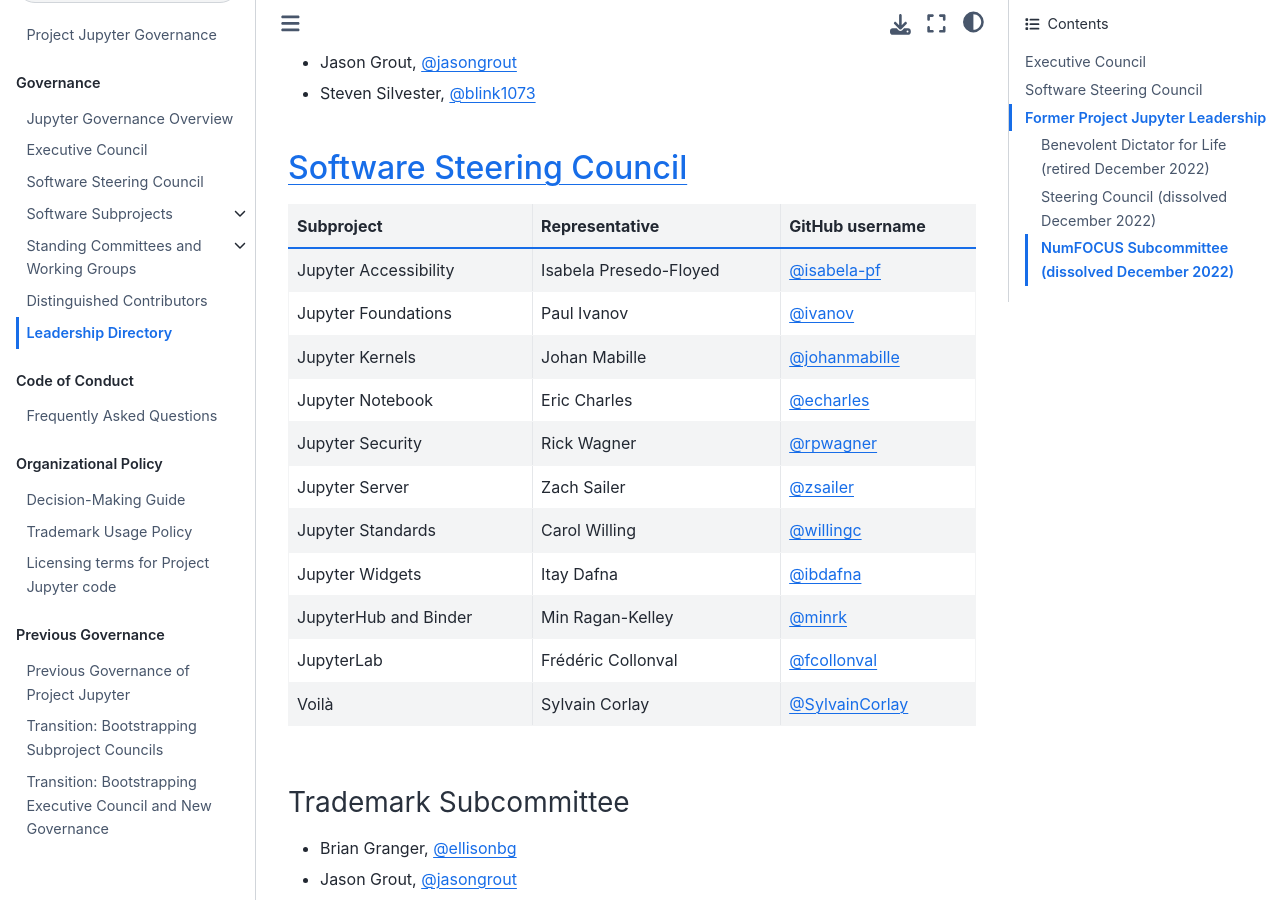
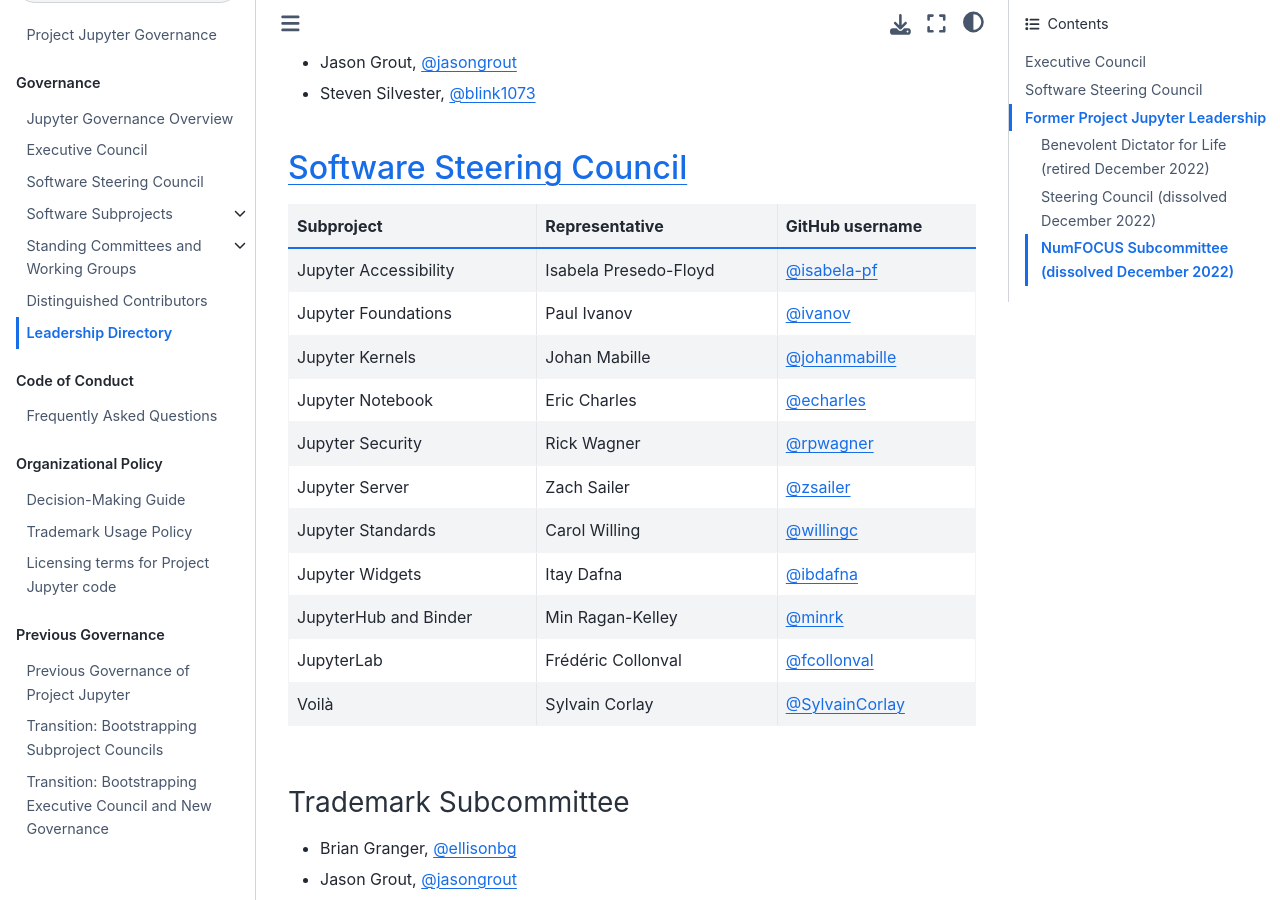
Before and after one commit to jupyter/governance, a Jupyter Book: the page built from people.md, in a window 1280 px wide and 900 px high, scrolled down 376 px. Built offline with Jupyter Book 1.0.4 settings and Sphinx 7.4.7 and the Sphinx Book theme 1.1.4, drawn with Linux system fonts in a browser that asks for light colours; pages that are not in the unit, such as notebooks, are missing from menus.

Commit message:
Fix typo in Isabela's surname

```diff
--- a/people.md
+++ b/people.md
@@ -16,7 +16,7 @@
 
 | Subproject | Representative | GitHub username |
 | ---------- | -------------- | --------------- |
-| Jupyter Accessibility | Isabela Presedo-Floyed | [@isabela-pf](https://github.com/isabela-pf) |
+| Jupyter Accessibility | Isabela Presedo-Floyd | [@isabela-pf](https://github.com/isabela-pf) |
 | Jupyter Foundations | Paul Ivanov | [@ivanov](https://github.com/ivanov) |
 | Jupyter Kernels | Johan Mabille | [@johanmabille](https://github.com/johanmabille) |
 | Jupyter Notebook | Eric Charles | [@echarles](https://github.com/echarles) |
```
